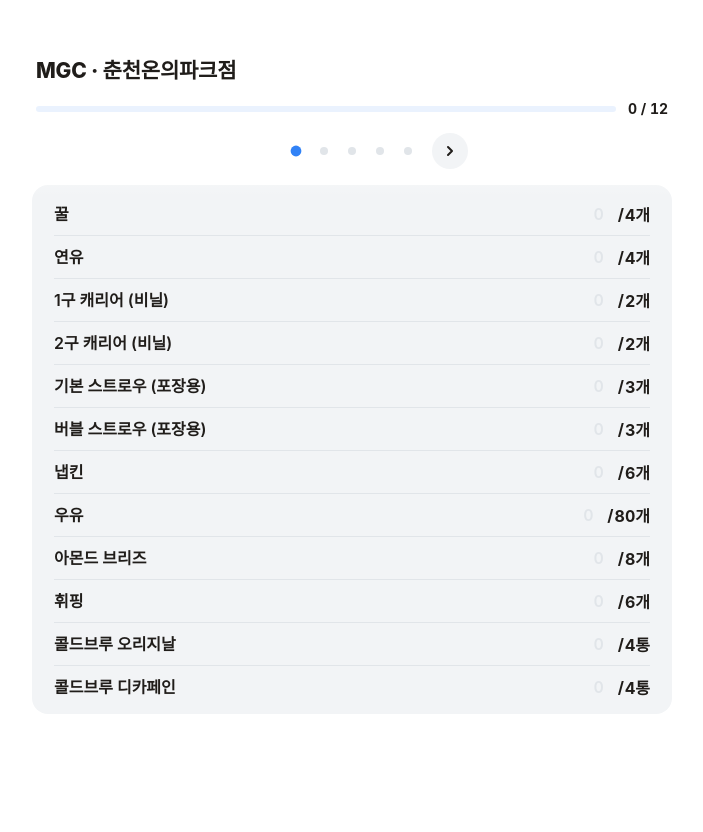
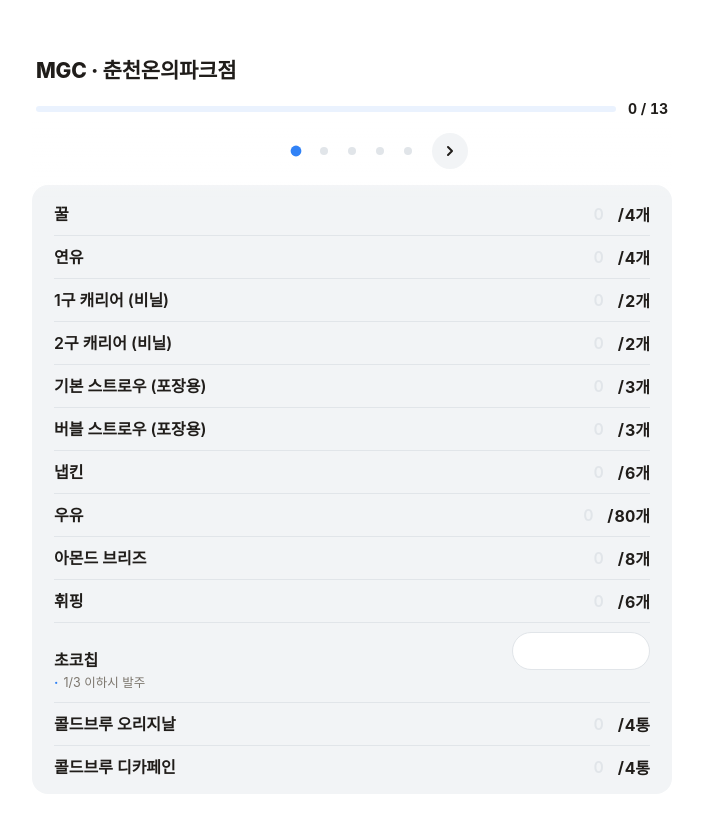
Before and after one commit to inhwanbaeg99-lgtm/megacoffee-checklist, a plain HTML site: page index.html in a window 1280 px wide. Shown: the whole page, without its empty margins (288-991 px from the left). Before the commit the page ends 800 px from the top, so only its background shows below. Drawn offline with Linux system fonts and the light colour scheme; no server answers.

Commit message:
Add 초코칩 (3-segment reorder) below 휘핑

```diff
--- a/index.html
+++ b/index.html
@@ -629,6 +629,7 @@
       { label: '우유', qty: '80개' },
       { label: '아몬드 브리즈', qty: '8개' },
       { label: '휘핑', qty: '6개' },
+      { label: '초코칩', segments: 3, note: '1/3 이하시 발주' },
       { label: '콜드브루 오리지날', qty: '4통' },
       { label: '콜드브루 디카페인', qty: '4통' },
     ],
```
